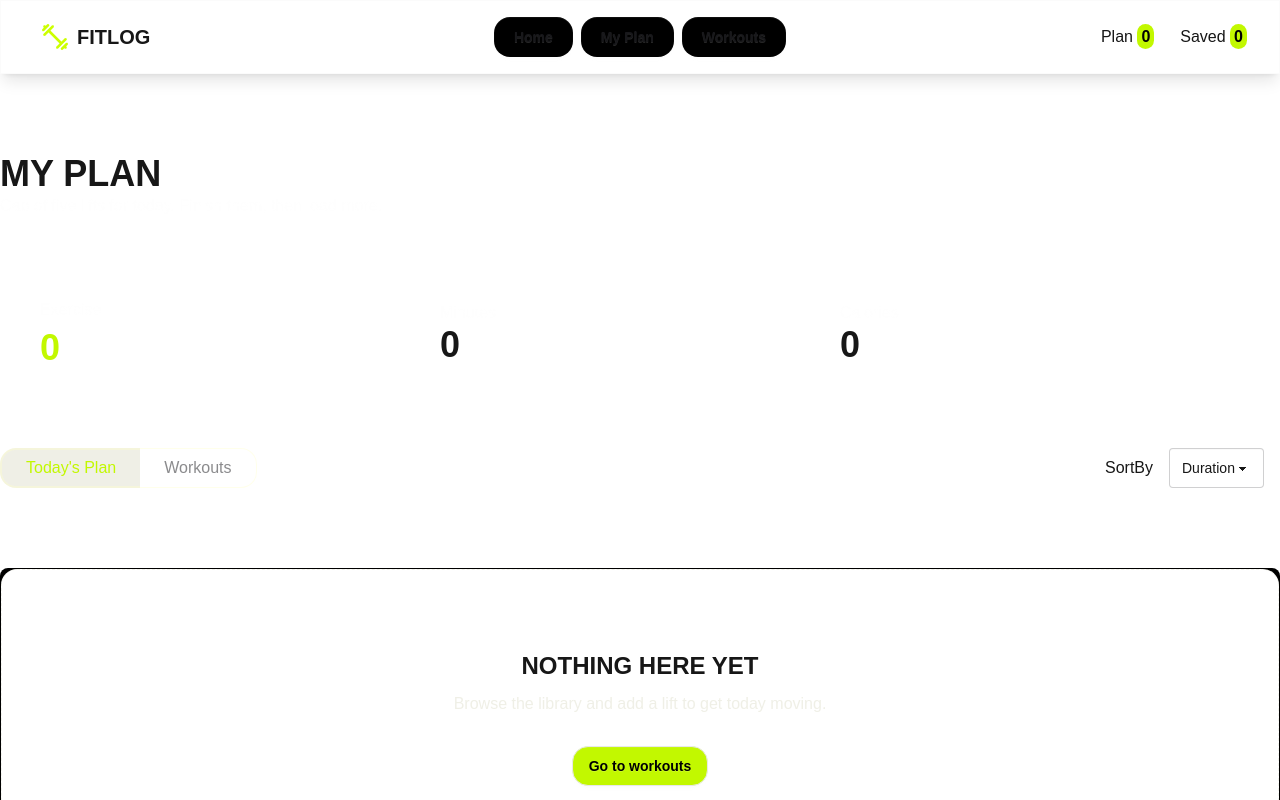
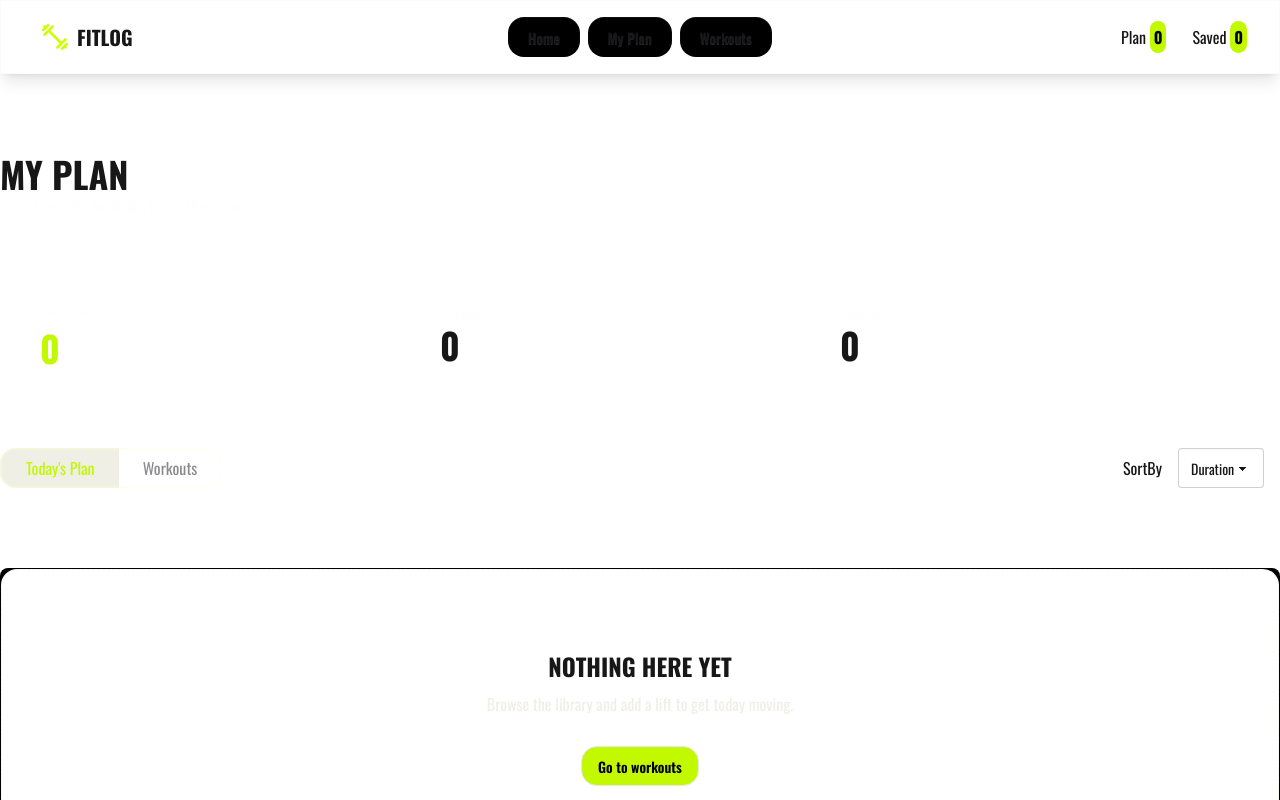
Before and after one commit to Tanbir76/my-app-fit-log, a Next.js app: page /my-plan in a window 1280 px wide. Shown: the top 800 px of the page. Built offline with nearby package versions, Linux system fonts and the light colour scheme.

Commit message:
font add and banner style yet

```diff
--- a/src/app/globals.css
+++ b/src/app/globals.css
@@ -9,8 +9,7 @@
 @theme inline {
   --color-background: var(--background);
   --color-foreground: var(--foreground);
-  --font-sans: var(--font-geist-sans);
-  --font-mono: var(--font-geist-mono);
+
 }
 
 @media (prefers-color-scheme: dark) {
@@ -23,5 +22,5 @@
 body {
   background: var(--background);
   color: var(--foreground);
-  font-family: Arial, Helvetica, sans-serif;
+  /* font-family: Arial, Helvetica, sans-serif; */
 }
--- a/src/app/layout.tsx
+++ b/src/app/layout.tsx
@@ -1,31 +1,28 @@
 import type { Metadata } from "next";
-import { Geist, Geist_Mono } from "next/font/google";
+import {  Oswald } from "next/font/google";
 import "./globals.css";
 import Navber from "@/sheared/Navber";
 import Footer from "@/sheared/Footer";
 import FitLogProvider from "@/context/FitLogContext";
 import { ToastContainer } from "react-toastify";
 
-const geistSans = Geist({
-  variable: "--font-geist-sans",
+
+const oswald = Oswald({
   subsets: ["latin"],
-});
-
-const geistMono = Geist_Mono({
-  variable: "--font-geist-mono",
-  subsets: ["latin"],
+  weight: ["400", "500", "600", "700"],
+  variable: "--font-oswald",
 });
 
 export const metadata: Metadata = {
-  title: "Create Next App",
-  description: "Generated by create next app",
+  title: "FitLog",
+  description: "Generated by create FitLog",
 };
 
 export default function RootLayout({ children }: LayoutProps<"/">) {
   return (
     <html
       lang="en"
-      className={`${geistSans.variable} ${geistMono.variable} h-full antialiased`}
+      className={`${oswald.className}  h-full antialiased`}
     >
       <body className="min-h-full flex flex-col">
         <FitLogProvider>
```
Also changed, not shown: src/homePage/Banner.tsx (+4 -5 lines).
